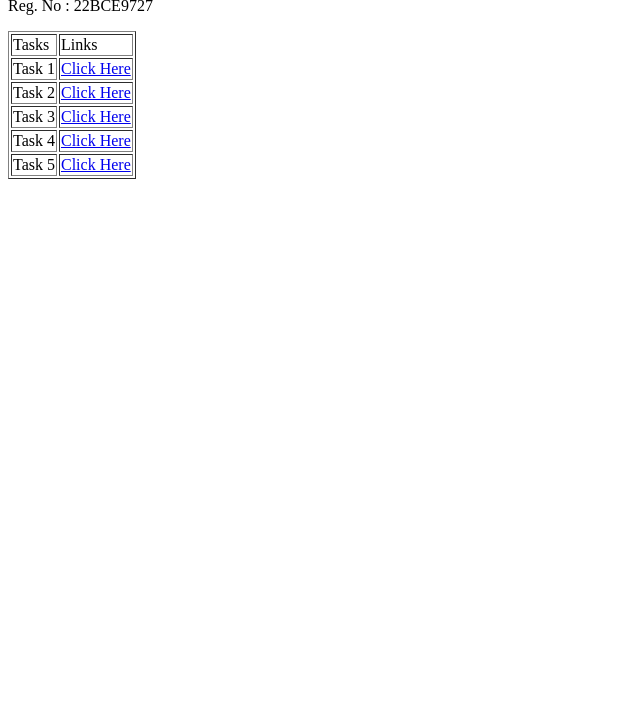
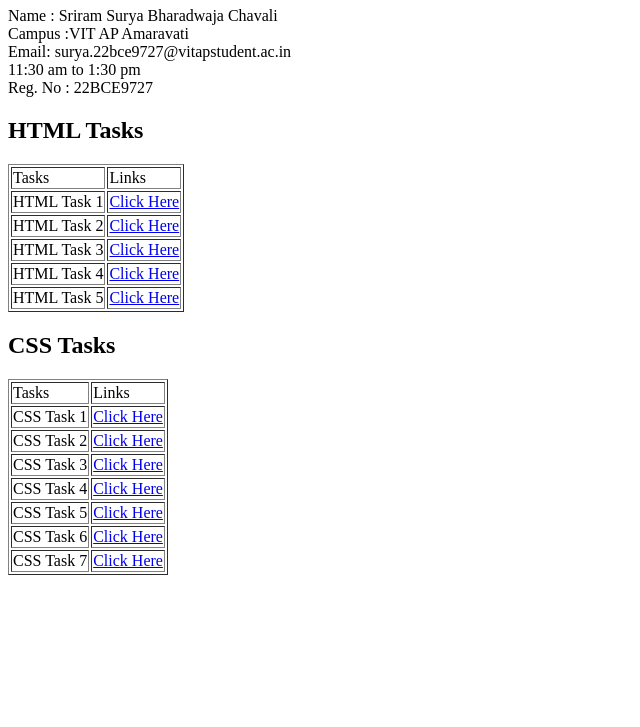
Before and after one commit to AnjaneyuluSadam/tasks, a plain HTML site: page index.html in a window 1280 px wide. Shown: the part 73-800 px from the top of the page, without its empty margins (0-640 px from the left). Drawn offline with Linux system fonts and the light colour scheme.

Commit message:
Add files via upload

```diff
--- a/index.html
+++ b/index.html
@@ -9,10 +9,12 @@
 
 
 <body>
+    <h1>Tasks</h1>
+    <p>Name : Sriram Surya Bharadwaja Chavali <br> Campus :VIT AP Amaravati <br> Email:
+        surya.22bce9727@vitapstudent.ac.in <br>11:30 am to 1:30 pm <br>Reg. No : 22BCE9727</p>
+<h2>HTML Tasks</h2>
+    <table align=" center" border="black" bgbolor=black>
 
-    <table align=" center" border="black" bgbolor=black>
-        <p>Name : Sriram Surya Bharadwaja Chavali <br> Campus :VIT AP Amaravati <br> Email:
-            surya.22bce9727@vitapstudent.ac.in <br>Reg. No : 22BCE9727</p>
         <tr>
 
             <td>Tasks</td>
@@ -20,24 +22,62 @@
 
         </tr>
         <tr>
-            <td>Task 1</td>
+            <td>HTML Task 1</td>
             <td><a href="task1.html" target="_blank">Click Here</a></td>
         </tr>
         <tr>
-            <td>Task 2</td>
+            <td>HTML Task 2</td>
             <td><a href="task2.html" target="_blank">Click Here</a></td>
         </tr>
         <tr>
-            <td>Task 3</td>
+            <td>HTML Task 3</td>
             <td><a href="./task3.html" target="_blank">Click Here</a></td>
         </tr>
         <tr>
-            <td>Task 4</td>
+            <td>HTML Task 4</td>
             <td><a href="./task4.html" target="_blank">Click Here</a></td>
         </tr>
         <tr>
-            <td>Task 5</td>
+            <td>HTML Task 5</td>
             <td><a href="./task5.html" target="_blank">Click Here</a></td>
+        </tr>
+    </table>
+<h2>CSS Tasks</h2>
+    <table align=" center" border="black" bgbolor=black>
+
+        <tr>
+
+            <td>Tasks</td>
+            <td>Links</td>
+
+        </tr>
+        <tr>
+            <td>CSS Task 1</td>
+            <td><a href="./csstask1.html" target="_blank">Click Here</a></td>
+        </tr>
+        <tr>
+            <td>CSS Task 2</td>
+            <td><a href="./csstask2.html" target="_blank">Click Here</a></td>
+        </tr>
+        <tr>
+            <td>CSS Task 3</td>
+            <td><a href="./csstask3.html" target="_blank">Click Here</a></td>
+        </tr>
+        <tr>
+            <td>CSS Task 4</td>
+            <td><a href="./csstask4.html" target="_blank">Click Here</a></td>
+        </tr>
+        <tr>
+            <td>CSS Task 5</td>
+            <td><a href="./csstask5.html" target="_blank">Click Here</a></td>
+        </tr>
+        <tr>
+            <td>CSS Task 6</td>
+            <td><a href="./csstask6.html" target="_blank">Click Here</a></td>
+        </tr>
+        <tr>
+            <td>CSS Task 7</td>
+            <td><a href="./csstask7.html" target="_blank">Click Here</a></td>
         </tr>
     </table>
 
```
